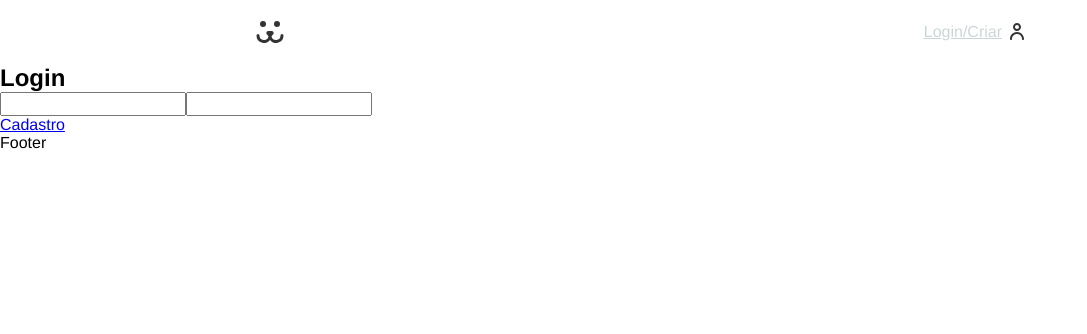
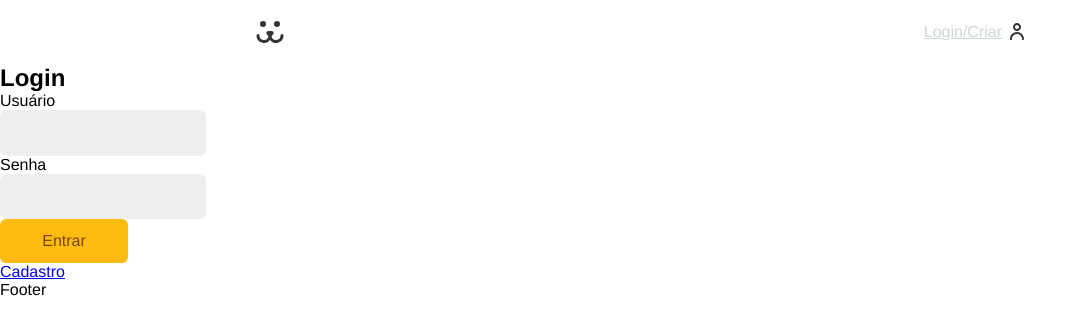
Before and after one commit to MSDbooks/Social_Dogs, a React (Vite) app: page /login in a window 1280 px wide. Shown: the top 334 px of the page, without its empty margins (0-1087 px from the left). Built offline with nearby package versions, Linux system fonts and the light colour scheme.

Commit message:
inicio da tela de logi

```diff
--- a/package.json
+++ b/package.json
@@ -10,6 +10,7 @@
     "preview": "vite preview"
   },
   "dependencies": {
+    "caniuse-lite": "^1.0.30001718",
     "prop-types": "^15.8.1",
     "react": "^19.1.0",
     "react-dom": "^19.1.0",
--- /dev/null
+++ b/src/Components/Form/Button.jsx
@@ -0,0 +1,10 @@
+import React from 'react';
+import styles from './Button.module.css'
+
+const Button = ({children,...props}) =>{
+    return <button {...props} className={styles.button}>
+    {children}
+    </button>
+};
+
+export default Button;
--- /dev/null
+++ b/src/Components/Form/Button.module.css
@@ -0,0 +1,24 @@
+.button{
+    font-size: 1rem;
+    font-family: var(--type-first);
+    cursor: pointer;
+    border: none;
+    border-radius: 0.4rem;
+    background-color: #fb1;
+    color: #764701;
+    padding: .8rem 1.2rem;
+    transition: 1s;
+    min-width: 8rem;
+}
+
+.button:hover,
+.button:focus{
+    outline: none;
+    box-shadow: 0 0 0 3px #fea, 0 0 0 4px #fb1;
+}
+
+.button:disabled{
+    opacity: 0.5;
+    cursor: wait;
+
+}
--- /dev/null
+++ b/src/Components/Form/Input.jsx
@@ -0,0 +1,39 @@
+import React, { useEffect } from 'react';
+import styles from './Input.module.css'
+
+const Input = ({
+    label,
+    type,
+    name,
+    value,
+    setValue,
+    onChange,
+    error,
+    validate,
+    onBlur}) =>{
+
+    useEffect(()=>{
+        console.log('valor: ', error)
+    })
+
+
+    return(
+
+        <div className={styles.container}>
+            <label htmlFor={name}>{label}</label>
+            <input
+                id={name}
+                name={name}
+                className={styles.input}
+                type={type}
+                onChange={onChange}
+                onBlur={onBlur}
+
+            />
+            {error && <p className={styles.error}>{error}</p>}
+            </div>
+
+    )
+};
+
+export default Input;
--- /dev/null
+++ b/src/Components/Form/Input.module.css
@@ -0,0 +1,42 @@
+.container{
+    display: flex;
+    flex-direction: column;
+    align-items: flex-start;
+}
+
+.wrapper{
+    margin-bottom: 1rem;
+}
+
+.input{
+    border: 1px solid #eee;
+    display: block;
+    width: 100%;
+    font-size: 1rem;
+    padding: 0.8rem;
+    border-radius: 0.4rem;
+    background: #eee;
+    transition: 0.1s;
+}
+
+.input:focus,
+.input:hover{
+    outline: none;
+    border-color: #fb1;
+    background: white;
+    box-shadow: 0  0 0 3px #fea;
+}
+
+.label{
+    display: flex;
+    font-size: 1rem;
+    line-height: 1;
+    padding-bottom: 0.5rem;
+}
+
+
+.error{
+    color: #f31;
+    font-size: 0.6rem;
+    margin-top: 0.1rem;
+}
--- a/src/Components/Login/LoginForm.jsx
+++ b/src/Components/Login/LoginForm.jsx
@@ -1,23 +1,64 @@
-import React from "react";
+import React, { useEffect } from "react";
 import { Form, Link } from "react-router-dom";
+import useForm from "../../Hooks/useForm";
+import Button from "../Form/Button";
+import Input from "../Form/Input";
 
 const LoginForm = () => {
-    const [userName, setUserName] = React.useState('');
-    const [password, setpassword] = React.useState('');
+    const username = useForm('email');
+    const password = useForm();
+    useEffect
+    (() => {
+        password.error
+    });
+   // console.log(password.validate())
+    function handleSubmit(event){
+
+       // console.log(JSON.stringify({username, password}))
+        event.preventDefault();
+        fetch('https://dogsapi.origamid.dev/json/jwt-auth/v1/token',{
+            method: 'POST',
+            headers:{
+                'Content-Type':'application/json'
+            },
+            body:JSON.stringify({username, password})
+        })
+        .then((response)=>{
+            return response.json()
+        })
+        .then((json)=>{
+            console.log(json)
+        })
+
+    }
+
     return (
         <section>
             <h1>Login</h1>
-            <form action="">
-                <input
+            <form
+                content="" action="" onSubmit={handleSubmit}>
+                <section
+                    style={{
+                        display:'flex',
+                        flexDirection:'column',
+                        alignItems: 'flex-start'}}>
+                <Input
+                    label="Usuário"
                     type="text"
-                    value={userName}
-                    onChange={({target})=> setUserName(target.value)}
+                    name="username"
+                    {...username}
                 />
-                <input
-                    type="text"
-                    value={password}
-                    onChange={({target})=> setpassword(target.value)}
+                <Input
+                    label="Senha"
+                    type="password"
+                    name="password"
+                    {...password}
+
                 />
+                <Button>
+                    Entrar
+                </Button>
+                </section>
             </form>
             <Link to="/login/criar">
                 Cadastro
--- /dev/null
+++ b/src/Hooks/useForm.jsx
@@ -0,0 +1,50 @@
+import React, { useEffect } from 'react'
+
+
+const types = {
+    email:{
+        regex:/^(([^<>()[\]\\.,;:\s@"]+(\.[^<>()[\]\\.,;:\s@"]+)*)|.(".+"))@((\[[0-9]{1,3}\.[0-9]{1,3}\.[0-9]{1,3}\.[0-9]{1,3}\])|(([a-zA-Z\-0-9]+\.)+[a-zA-Z]{2,}))$/,
+        message: 'Preencher um email válido'
+    }
+}
+
+const useForm = (type) =>{
+
+    const [value, setValue] = React.useState('');
+    const [error, setError] = React.useState(null);
+
+    useEffect(()=>{
+      //  console.log('valor entrada: ', type)
+    })
+
+    function onChange({target}){
+        setValue(target.value)
+    }
+
+    function validate(value){
+        console.log('chamou validate')
+        if(type === false) return true;
+        if(value.length === 0){
+             setError('Preencha um valor');
+             return false;
+        }else if (types[type] && !types[type].regex.test(value)){
+            setError(types[type].message);
+            return false;
+        }else{
+            setError(null);
+            return true;
+
+        }
+    }
+     console.log('opa ' , error)
+
+    return {
+        value,
+        setValue,
+        onChange,
+        error,
+        validate: ()=> validate('email'),
+        onBlur: ()=> validate(value)
+    }
+}
+export default useForm;
```
Also changed, not shown: 1 other file (tests, documents, lock files or other folders).
